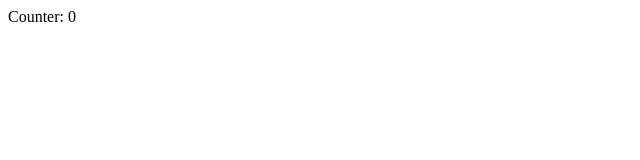
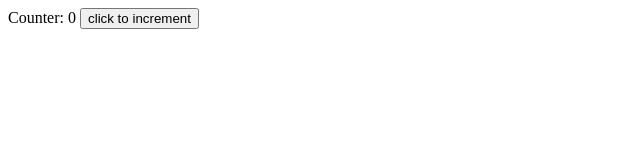
Before and after one commit to supreetph/VueDemo, a plain HTML site: page index.html in a window 1280 px wide. Shown: the whole page, without its empty margins (0-640 px from the left). Drawn offline with nearby package versions, Linux system fonts and the light colour scheme.

Commit message:
button onclick added v-on

```diff
--- a/index.html
+++ b/index.html
@@ -7,6 +7,7 @@
 
         <div id="counter">
             Counter: {{ counter }}
+            <button v-on:click="counter++">click to increment</button>
         </div>
         <script src="app.js"></script>
     </body>
```
